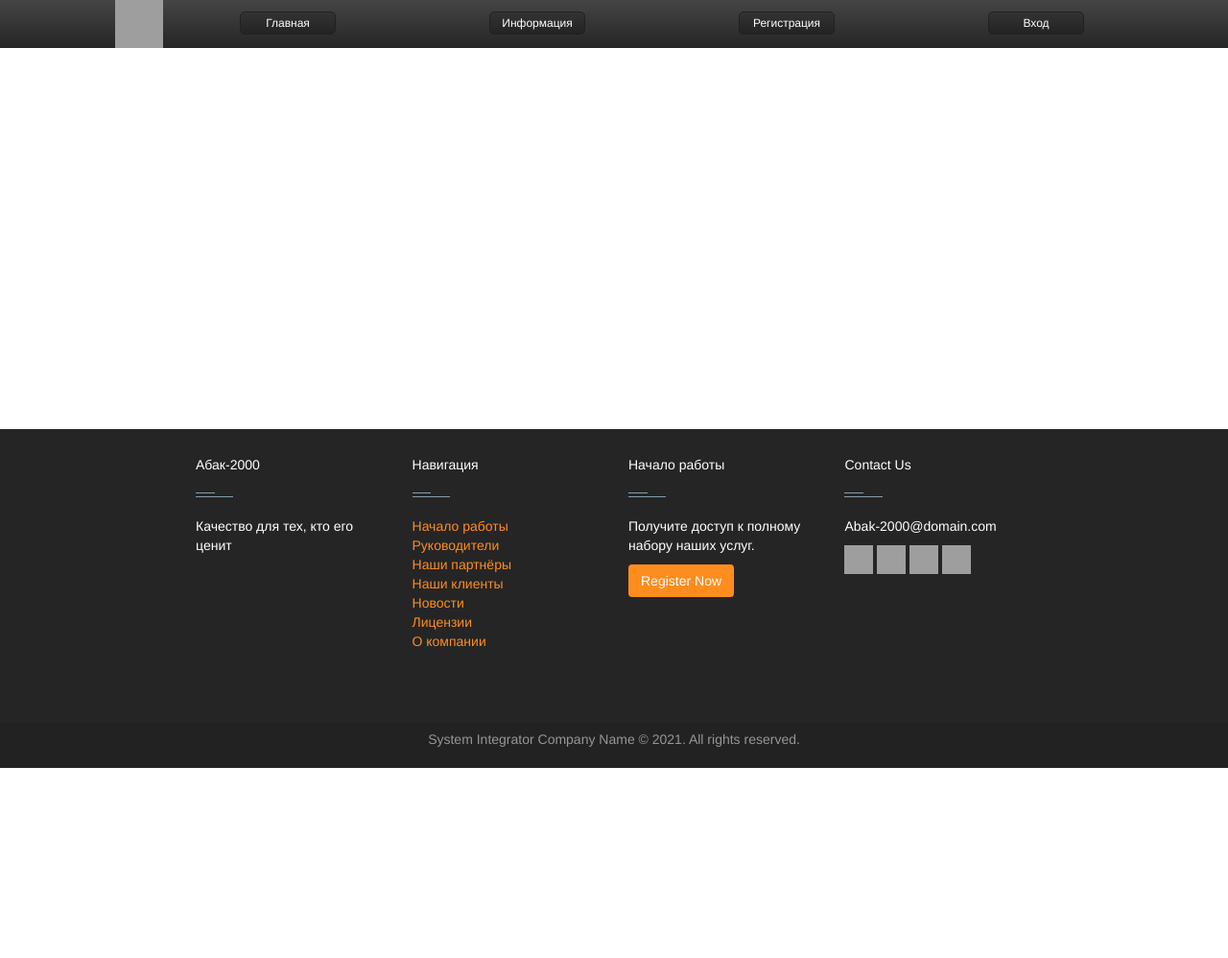
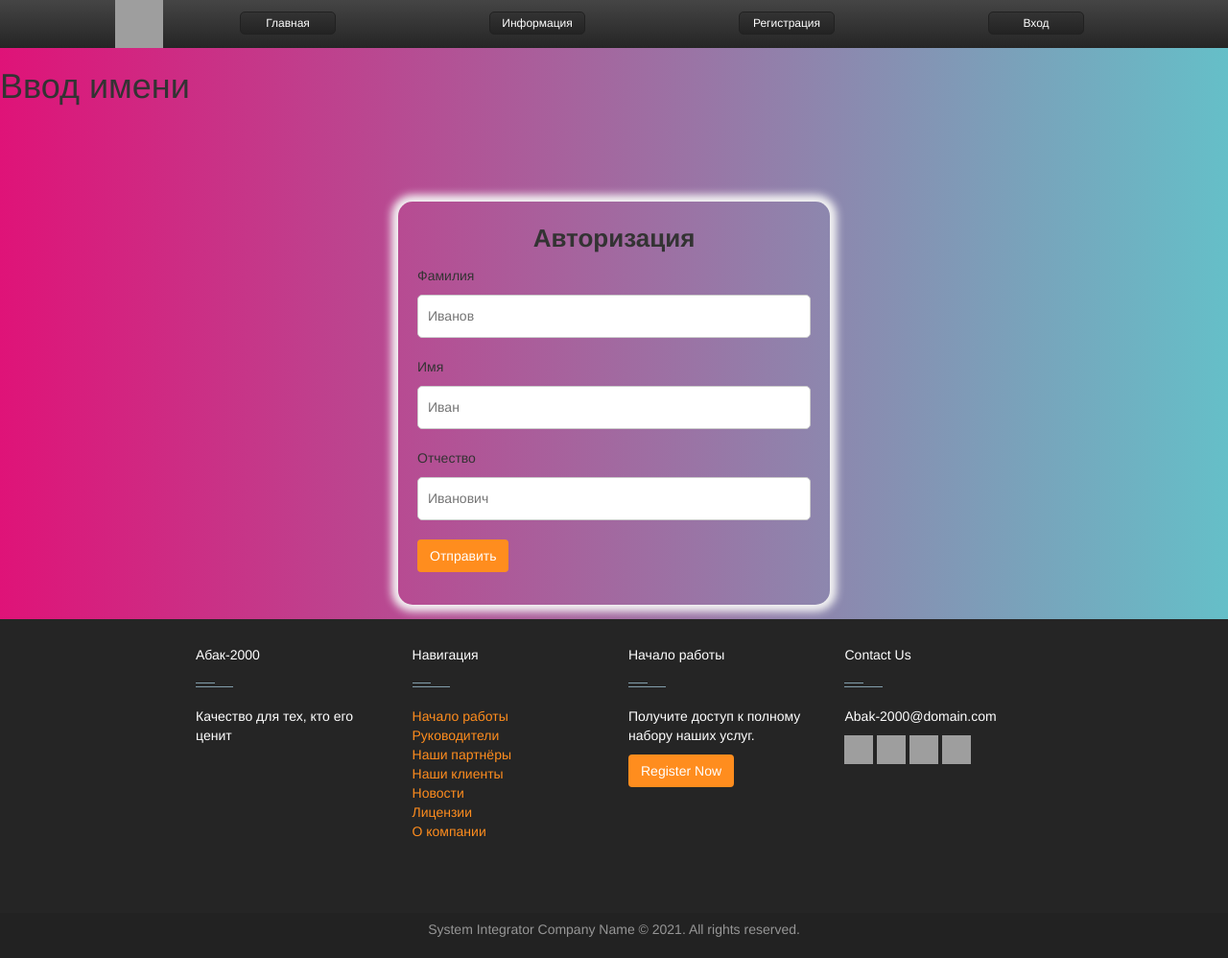
Before and after one commit to romator123/SAIT, a Flask app: page /fio_input in a window 1280 px wide. Shown: the whole page at 96% size. Before the commit the page ends 800 px from the top, so only its background shows below. Run offline with Flask 2, Linux system fonts and the light colour scheme; some libraries are stand-ins or nearby versions; grey boxes are pictures that could not be loaded.

Commit message:
Динамическое обновление страницы

```diff
--- a/static/css/base.css
+++ b/static/css/base.css
@@ -1,4 +1,23 @@
 /*=================================================================================     Base    ====================================================*/
+/* полоса прокрутки (скроллбар) */
+::-webkit-scrollbar {
+    width: 12px; /* ширина для вертикального скролла */
+    height: 8px; /* высота для горизонтального скролла */
+    background-color: #5da1b5;
+    opacity: 0.1;
+}
+
+/* ползунок скроллбара */
+::-webkit-scrollbar-thumb {
+    background-color: #4a8a9c;
+
+    opacity: 0.5;
+}
+
+::-webkit-scrollbar-thumb:hover {
+    background-color: #253861;
+}
+
 :active, :hover, :focus {
     outline: 0;
     outline-offset: 0;
@@ -19,6 +38,10 @@ body{
     padding: 0;
     height: 100%;
     min-height: 100vh;
+    background: -webkit-linear-gradient(left, #df1378, #65bfc8);
+    background: -o-linear-gradient(left, #df1378, #65bfc8);
+    background: -ms-linear-gradient(left, #df1378, #65bfc8);
+
 }
 
 main{
--- a/static/js/info.js
+++ b/static/js/info.js
@@ -9,14 +9,28 @@ function load()
         cache: false,
         processData: false,
         success: function(data){
-            if(data_late != data.x){
-                $("#content").empty()
-                let output='<ul>';
+            if(data_late !== data.x){
+                $(".content").empty()
+                var table = document.createElement('table');
+                for(const key in data.x){
+                    let newRow = table.insertRow(key);
+                    let name = newRow.insertCell(0);
+                    let surname = newRow.insertCell(1);
+                    let age = newRow.insertCell(2);
+                    name.innerHTML = data.x[key].name;
+                    surname.innerHTML = data.x[key].surname;
+                    age.innerHTML = data.x[key].age;
+                }
+                table.classList.add('person_table')
+                let head = table.insertRow(0);
+                head.style.position = "sticky";
+                document.querySelector(".content").appendChild(table);
+                /*let output='<ul>';
                 for(let key in data.x) {
                     output += '<li>' + data.x[key] +'</li>';
                 }
                 output+="</ul>";
-                $("#content").append(output);
+                $(".content").append(output);*/
                 data_late = data.x
                 console.log("123")
             }
--- a/templates/base.html
+++ b/templates/base.html
@@ -100,6 +100,5 @@
     </div>
 </footer>
 </div>
-<script src="../static/js/info.js"></script>
 </body>
 </html>
--- a/templates/face_check.html
+++ b/templates/face_check.html
@@ -4,9 +4,9 @@
 Проверка лица
 {% endblock %}
 
-{% block body %}
+{% block main %}
 <h1>Проверка лица</h1>
-<form method="post">
+<form method="POST">
     <input class="btn" type="submit" value="Отправить"></input>
     <img src="{{ url_for('face_check') }}" />
 </form>
--- a/templates/fio_input.html
+++ b/templates/fio_input.html
@@ -4,12 +4,22 @@
 Ввод имени
 {% endblock %}
 
-{% block body %}
+{% block main %}
 <h1>Ввод имени</h1>
-<form method="post">
-    <input type="text" id="surname" class="inp" name="surname">
-    <input type="text" id="name" class="inp" name="name">
-    <input type="text"  id="middle_name"class="inp" name="middle_name">
-    <input class="btn" type="submit" value="Отправить"></input>
-</form>
+<div  class="register_form">
+    <div class="form_container">
+        <div class="zag">
+            <p>Авторизация</p>
+        </div>
+        <form method="post">
+            <p>Фамилия</p>
+            <input type="text" id="surname" class="inp" name="surname"  placeholder="Иванов">
+            <p>Имя</p>
+            <input type="text" id="name" class="inp" name="name" placeholder="Иван">
+            <p>Отчество</p>
+            <input type="text"  id="middle_name"class="inp" name="middle_name" placeholder="Иванович">
+            <input class="btn" type="submit" value="Отправить"></input>
+        </form>
+    </div>
+</div>
 {% endblock %}
--- a/templates/index.html
+++ b/templates/index.html
@@ -4,7 +4,7 @@
 Главная страница
 {% endblock %}
 
-{% block body %}
+{% block main %}
 <h1>Основная страница проекта</h1>
 
 {% endblock %}
--- a/templates/register.html
+++ b/templates/register.html
@@ -8,7 +8,7 @@
 <div  class="register_form">
     <div class="form_container">
         <div class="zag">
-            <p>Авторизация</p>
+            <p>Регистрация</p>
         </div>
         <form method="post">
             <p>Фамилия</p>
```
Also changed, not shown: other parts of static/css/base.css (+44 -0 lines), templates/info.html (+9 -1 lines).
